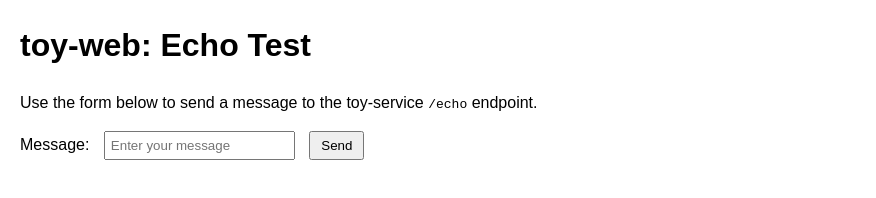
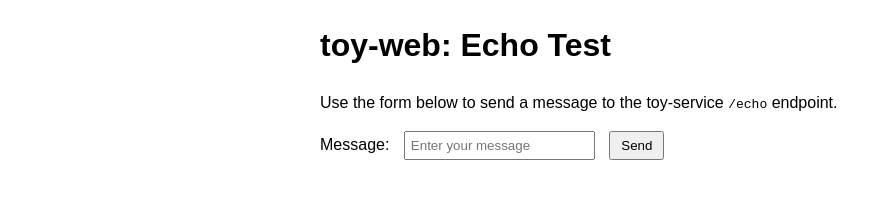
Before and after one commit to PaulCapestany/toy-web, a website: page index.html in a window 1280 px wide. Shown: the whole page, without its empty margins (0-876 px from the left). Drawn offline with Linux system fonts and the light colour scheme.

Commit message:
style: constrain layout width

```diff
--- a/style.css
+++ b/style.css
@@ -1,7 +1,9 @@
 body {
     font-family: Arial, sans-serif;
-    margin: 20px;
     line-height: 1.5;
+    max-width: 640px;
+    margin: 20px auto;
+    padding: 0 16px;
   }
 
   label {
```
